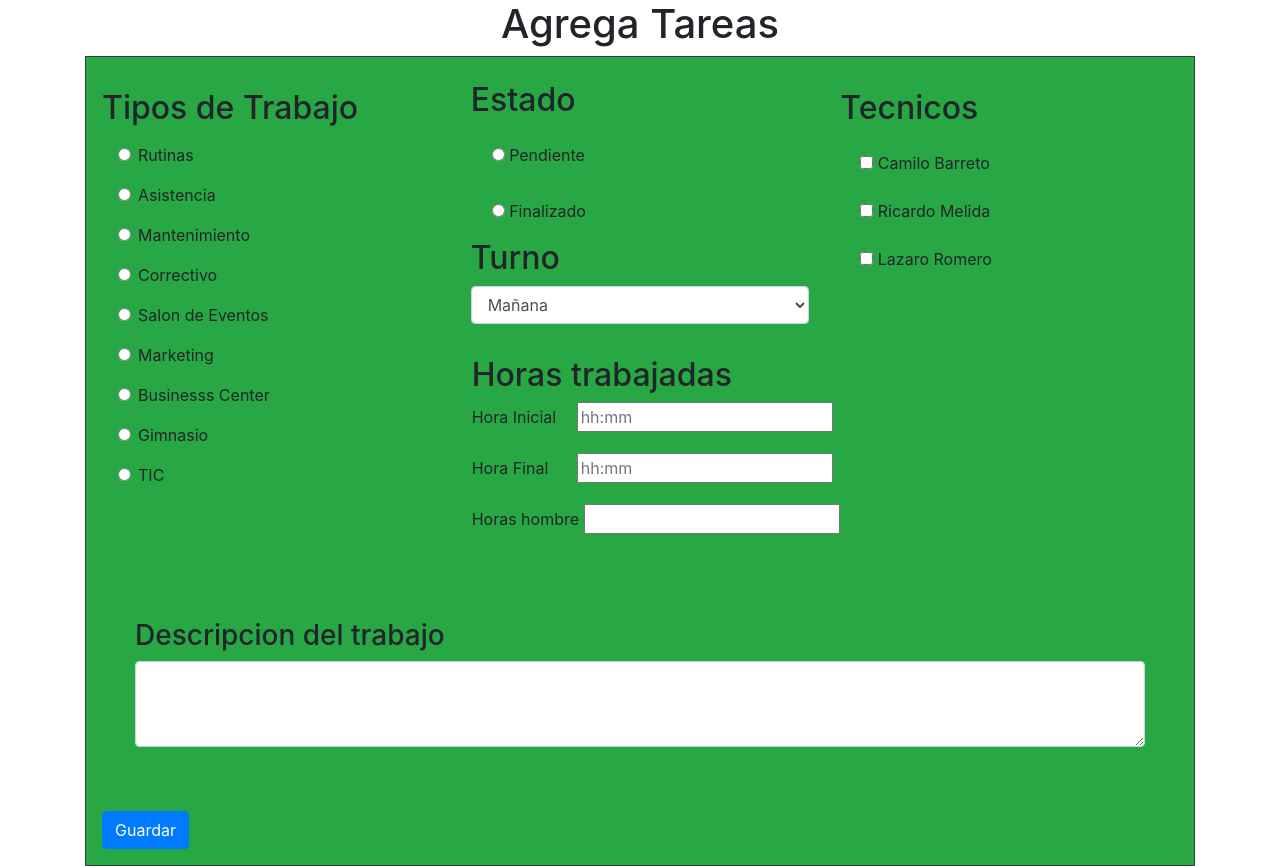
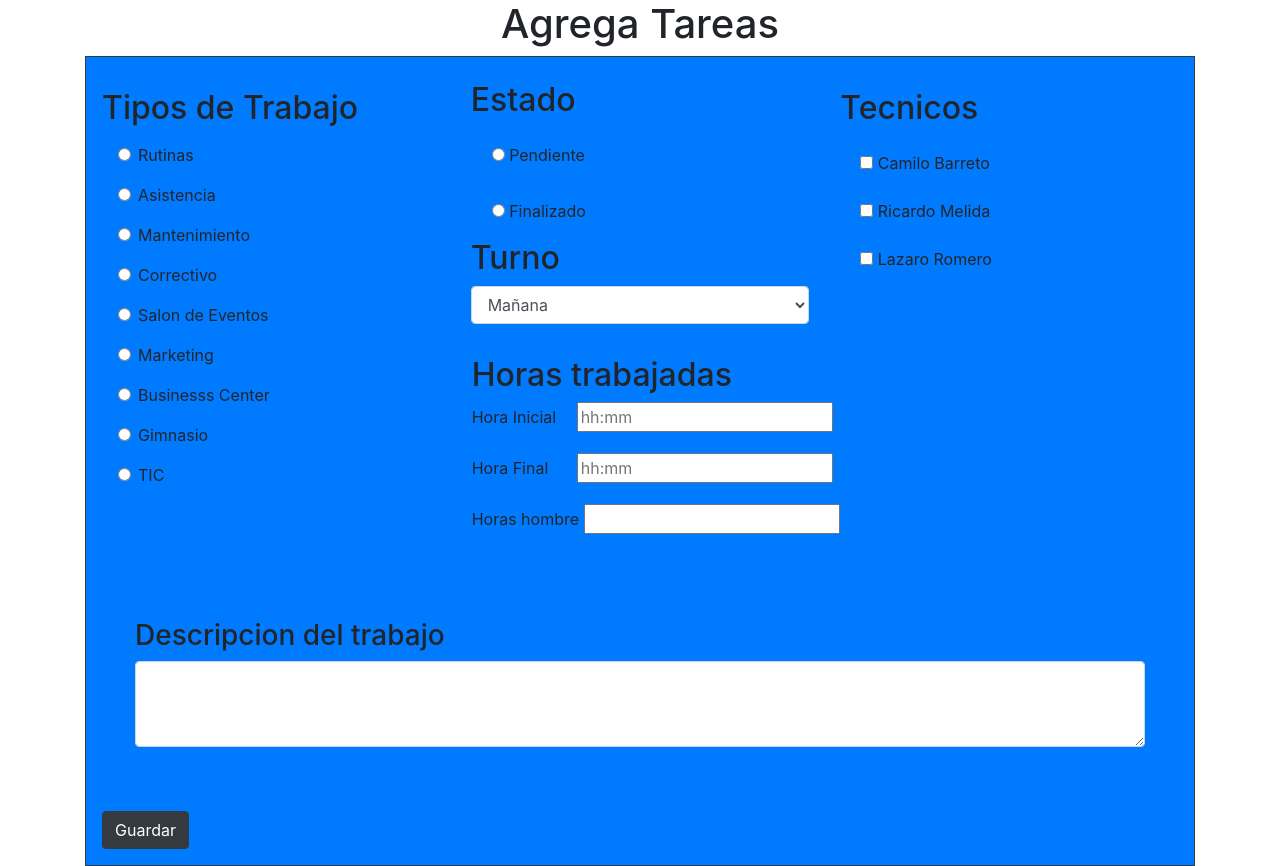
Before and after one commit to rickyMelida/tareas_electrica, a PHP site: page /src/agregar.php in a window 1280 px wide. Run offline with PHP 8.4, Linux system fonts and the light colour scheme; the visitor is signed in with stand-in values (Sample User, id 1).

Commit message:
Se cambia color de fondo de formulario

```diff
--- a/src/agregar.php
+++ b/src/agregar.php
@@ -15,7 +15,7 @@
     <div class="container">
         <h1 class="text-center">Agrega Tareas</h1>
 
-        <form action="" method="post" class="border border-dark p-3 bg-success">
+        <form action="" method="post" class="border border-dark p-3 bg-primary">
         <div class="row">
                 <div class="col-lg-4 col-md-12 py-3">
                     <h2>Tipos de Trabajo</h2>
@@ -151,7 +151,7 @@
                     </div>
                 </div>
             </div>
-            <button type="submit" class="btn btn-primary">Guardar</button>
+            <button type="submit" class="btn btn-dark">Guardar</button>
         </form>
     </div>
 
```
